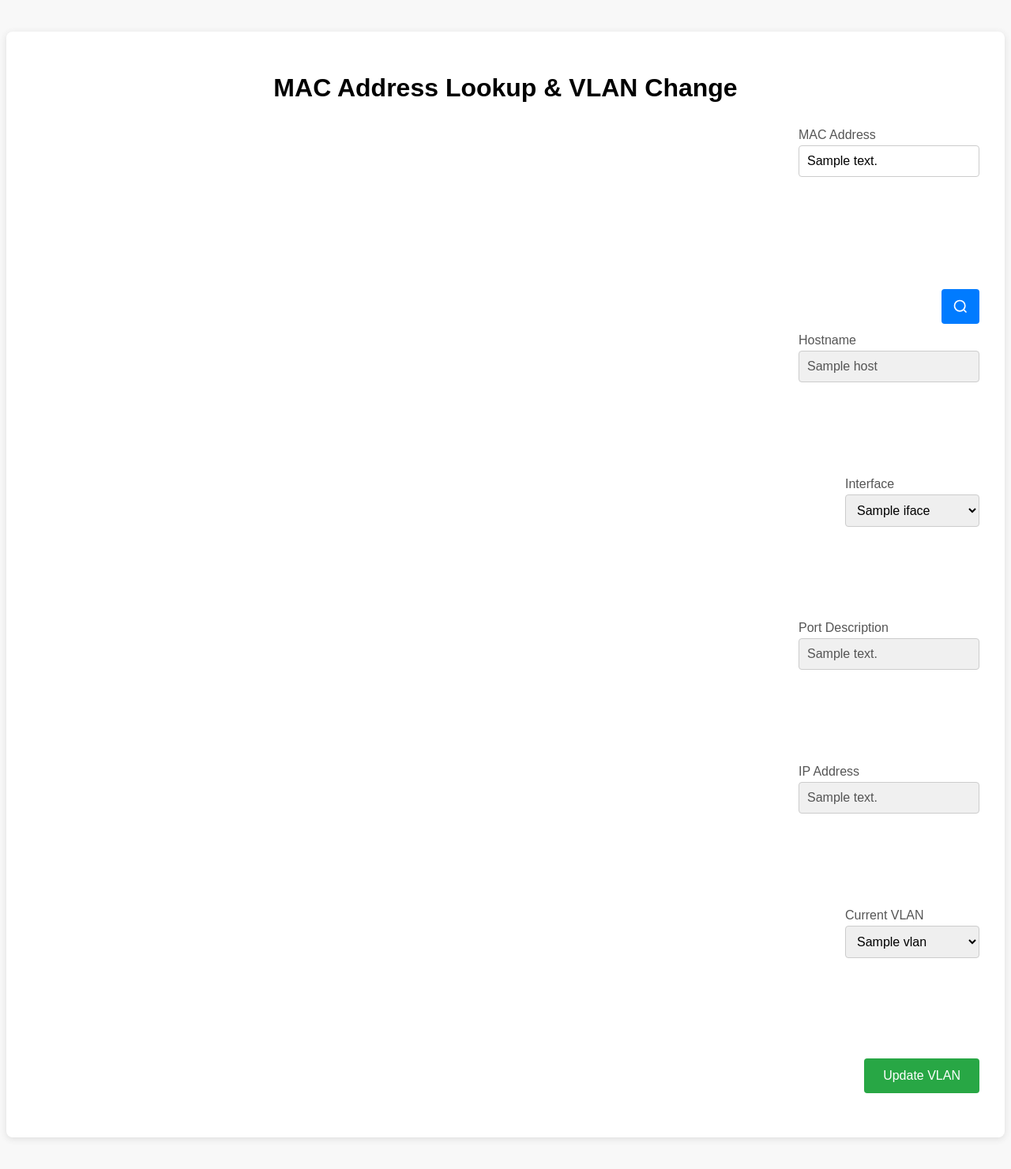
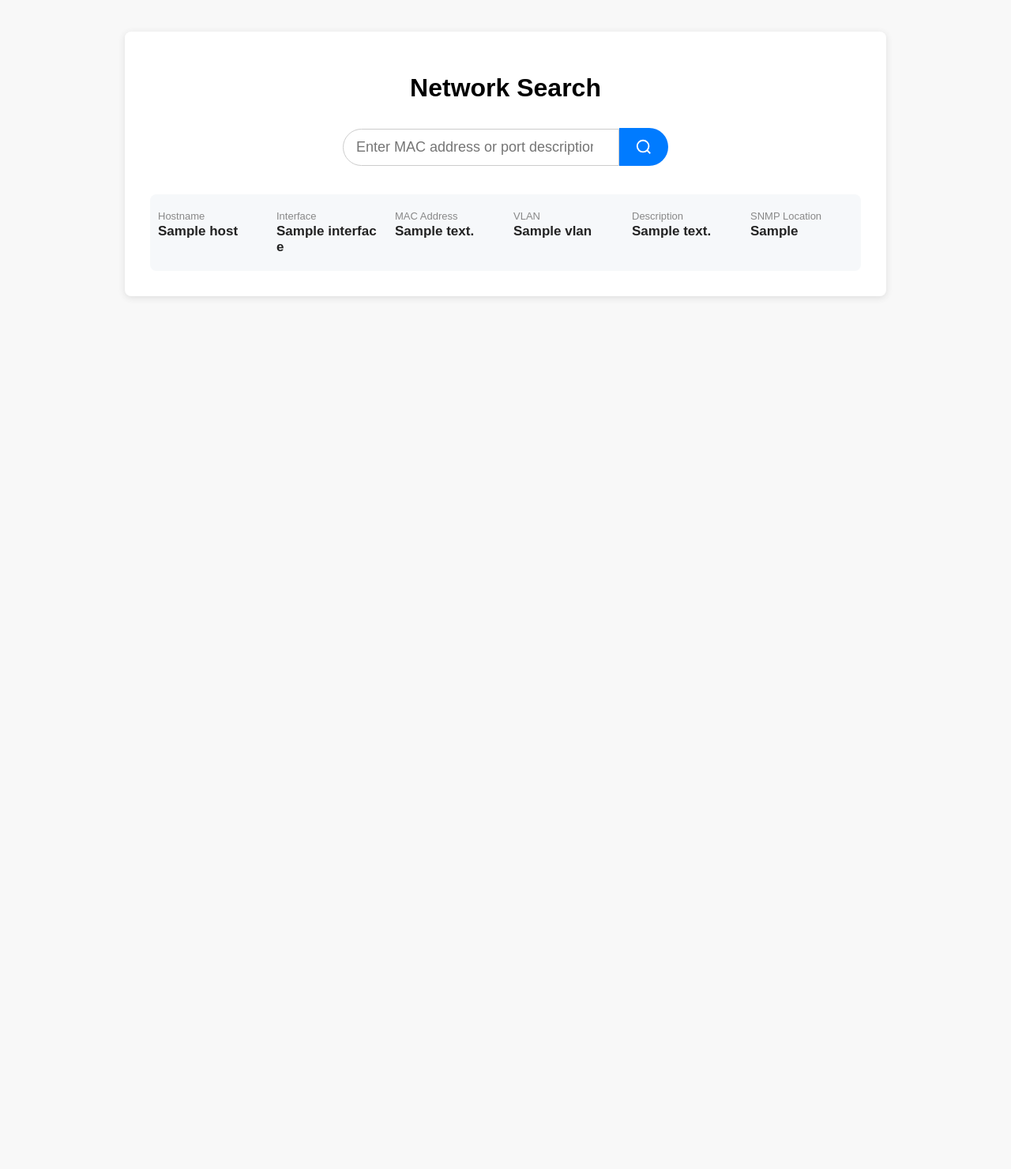
Before and after one commit to ansongdkucl/bau-jobs, a Flask app: template templates/index.html in a window 1280 px wide. Shown: the whole page at 79% size. After the commit the page ends 377 px from the top, so only its background shows below. Run offline with Flask 3, Linux system fonts and the light colour scheme; the template is opened without the code that fills it: most values are stand-ins (such as "Sample title", 1, 10 or a date in 2020); parts of the project's set-up code (start-up, migrations or seed data) failed here and were passed over.

Commit message:
more changes

```diff
--- a/app.py
+++ b/app.py
@@ -1,50 +1,70 @@
-from flask import Flask, render_template, request, redirect, url_for, flash
-from network_lookup import find_mac
-from network_lookup import change_vlan_with_netmiko
+import re
+from flask import Flask, render_template, request, flash, redirect, url_for
+from network_lookup import find_mac, find_port_description
+
+app = Flask(__name__)
+
+@app.route("/", methods=["GET"])
+def index():
+    # You can set up a default empty fields dict
+    fields = {
+        "host": "",
+        "interface": "",
+        "mac_address": "",
+        "vlan": "",
+        "description": "",
+        "snmp_location": ""
+    }
+    return render_template("index.html", fields=fields)
 
 
-app = Flask(__name__)
-app.secret_key = "supersecret"  # Needed for flash messages
-
-@app.route("/", methods=["GET", "POST"])
-def index():
+@app.route("/search", methods=["POST"])
+def search():
+    query = request.form.get("query", "").strip()
     fields = {
-        "mac_address": "",
         "host": "",
         "interface": "",
-        "long_interface": "",
+        "mac_address": "",
         "vlan": "",
         "description": "",
-        "router": "",
-        "ip_address": "",
-        "snmp_location": "",
-        "interfaces_list": [],
-        "vlans_list": []
+        "snmp_location": ""
     }
-    error = None
-
-    if request.method == "POST":
-        mac_address = request.form.get("mac_address", "").strip()
-        fields["mac_address"] = mac_address
-        if not mac_address:
-            error = "Please enter a MAC address."
+    if not query:
+        flash("Please enter a search value.", "error")
+        return render_template("index.html", fields=fields)
+    mac_regex = r"^([0-9A-Fa-f]{2}([:\-\.]?)){5}[0-9A-Fa-f]{2}$"
+    if re.match(mac_regex, query):
+        result = find_mac(query)
+        if result:
+            fields.update({
+                "host": result.get("host", ""),
+                "interface": result.get("interface", ""),
+                "mac_address": query,
+                "vlan": result.get("vlan", ""),
+                "description": result.get("description", ""),
+                "snmp_location": result.get("snmp_location", "")
+            })
+            flash(f"MAC found on {result['host']} {result['interface']}", "success")
         else:
-            result = find_mac(mac_address)
-            if result:
-                fields.update(result)
-            else:
-                error = "MAC address not found."
-
-    return render_template("index.html", fields=fields, error=error)
-
-@app.route("/change_vlan", methods=["POST"])
-def change_vlan():
-    hostname = request.form.get("host")
-    interface = request.form.get("long_interface")
-    vlan_id = request.form.get("vlan")
-    success, message = change_vlan_with_netmiko(hostname, interface, vlan_id)
-    flash(message, "success" if success else "error")
-    return redirect(url_for("index"))
+            flash("MAC address not found.", "error")
+    else:
+        matches = find_port_description(query)
+        if matches:
+            # Show the first match, or handle as you wish
+            m = matches[0]
+            fields.update({
+                "host": m.get("host", ""),
+                "interface": m.get("interface", ""),
+                "mac_address": "",
+                "vlan": "",
+                "description": m.get("description", ""),
+                "snmp_location": ""
+            })
+            flash(f"Description found: {m['host']} ({m['interface']}): {m['description']}", "success")
+        else:
+            flash("No matching port description found.", "error")
+    return render_template("index.html", fields=fields)
 
 if __name__ == "__main__":
+    app.secret_key = "supersecret"
     app.run(debug=True, port=5000)
--- a/templates/index.html
+++ b/templates/index.html
@@ -2,74 +2,98 @@
 <html lang="en">
 <head>
     <meta charset="UTF-8">
-    <title>MAC Lookup Form</title>
+    <title>Network Search</title>
     <meta name="viewport" content="width=device-width, initial-scale=1">
     <style>
         body { font-family: Arial, sans-serif; background: #f8f8f8; }
-        .container { max-width: 1300px; margin: 40px auto; background: #fff; border-radius: 8px; box-shadow: 0 2px 8px #ddd; padding: 32px; }
+        .container { max-width: 900px; margin: 40px auto; background: #fff; border-radius: 8px; box-shadow: 0 2px 8px #ddd; padding: 32px; }
         h1 { text-align: center; margin-bottom: 32px; }
-        .form-row-horizontal {
-            display: flex;
-            align-items: flex-end;
-            gap: 20px;
-            margin-bottom: 24px;
-            flex-wrap: wrap;
-            justify-content: space-between;
-        }
-        .form-group {
-            display: flex;
-            flex-direction: column;
-            min-width: 170px;
-            flex: 1 1 170px;
-        }
-        label { margin-bottom: 4px; color: #555; }
-        input[type="text"], select {
-            padding: 10px;
-            border: 1px solid #ccc;
-            border-radius: 4px;
-            width: 100%;
-            font-size: 16px;
-            box-sizing: border-box;
-        }
-        input[readonly] { background: #f0f0f0; color: #555; }
-        .icon-btn {
-            background: #007bff;
-            border: none;
-            color: #fff;
-            padding: 10px 14px;
-            border-radius: 4px;
-            cursor: pointer;
-            font-size: 18px;
+        .search-bar-row {
             display: flex;
             align-items: center;
             justify-content: center;
-            margin-top: 22px;
-            height: 44px;
+            margin-bottom: 36px;
         }
-        .icon-btn:hover { background: #0056b3; }
-        .update-btn {
-            background: #28a745;
+        .search-bar-row input[type="search"] {
+            padding: 12px 16px;
+            font-size: 18px;
+            border: 1px solid #ccc;
+            border-radius: 24px 0 0 24px;
+            outline: none;
+            width: 350px;
+            transition: border-color 0.2s;
+        }
+        .search-bar-row input[type="search"]:focus {
+            border-color: #007bff;
+        }
+        .search-bar-row button {
+            background: #007bff;
+            color: #fff;
             border: none;
-            color: #fff;
-            padding: 12px 24px;
-            border-radius: 4px;
-            font-size: 16px;
+            padding: 12px 20px;
+            border-radius: 0 24px 24px 0;
+            font-size: 18px;
             cursor: pointer;
-            height: 44px;
-            margin-left: 0;
+            transition: background 0.2s;
+            display: flex;
+            align-items: center;
+            height: 48px;
         }
-        .update-btn:hover { background: #218838; }
-        .error { color: #b30000; margin-bottom: 16px; text-align: center; }
-        .success { color: #008000; margin-bottom: 16px; text-align: center; }
-        @media (max-width: 1400px) {
-            .form-row-horizontal { flex-direction: column; gap: 12px; }
-            .update-btn { margin-top: 8px; }
+        .search-bar-row button:hover {
+            background: #0056b3;
+        }
+        .results-row {
+            display: flex;
+            gap: 20px;
+            margin-top: 24px;
+            justify-content: space-between;
+            flex-wrap: wrap;
+            background: #f6f8fa;
+            border-radius: 8px;
+            padding: 20px 10px;
+        }
+        .result-field {
+            display: flex;
+            flex-direction: column;
+            align-items: flex-start;
+            min-width: 120px;
+            flex: 1 1 120px;
+        }
+        .result-label {
+            font-size: 13px;
+            color: #888;
+            margin-bottom: 2px;
+        }
+        .result-value {
+            font-size: 17px;
+            color: #222;
+            font-weight: bold;
+            word-break: break-all;
+        }
+        .error, .success { text-align: center; margin-bottom: 16px; }
+        .error { color: #b30000; }
+        .success { color: #008000; }
+        @media (max-width: 900px) {
+            .results-row { flex-direction: column; gap: 10px; }
+            .result-field { min-width: 0; }
         }
     </style>
 </head>
 <body>
     <div class="container">
-        <h1>MAC Address Lookup & VLAN Change</h1>
+        <h1>Network Search</h1>
+        <form method="post" action="{{ url_for('search') }}">
+            <div class="search-bar-row">
+                <input type="search" id="query" name="query" placeholder="Enter MAC address or port description..." required>
+                <button type="submit" title="Search">
+                    <!-- SVG search icon -->
+                    <svg xmlns="http://www.w3.org/2000/svg" width="22" height="22" fill="none" stroke="currentColor" stroke-width="2" viewBox="0 0 24 24">
+                        <circle cx="11" cy="11" r="8"/>
+                        <line x1="21" y1="21" x2="16.65" y2="16.65"/>
+                    </svg>
+                </button>
+            </div>
+        </form>
         {% with messages = get_flashed_messages(with_categories=true) %}
           {% if messages %}
             {% for category, message in messages %}
@@ -78,54 +102,32 @@
           {% endif %}
         {% endwith %}
 
-        <form method="post" action="{{ url_for('index') }}">
-            <div class="form-row-horizontal">
-                <div class="form-group">
-                    <label for="mac_address">MAC Address</label>
-                    <input type="text" id="mac_address" name="mac_address" value="{{ fields.mac_address or '' }}" required>
+        <div class="results-row">
+            <div class="result-field">
+                <span class="result-label">Hostname</span>
+                <span class="result-value">{{ fields.host or '-' }}</span>
             </div>
-                <button class="icon-btn" type="submit" title="Lookup MAC">
-                    <!-- SVG search icon -->
-                    <svg xmlns="http://www.w3.org/2000/svg" width="20" height="20" fill="none" stroke="currentColor" stroke-width="2" viewBox="0 0 24 24">
-                        <circle cx="11" cy="11" r="8"/>
-                        <line x1="21" y1="21" x2="16.65" y2="16.65"/>
-                    </svg>
-                </button>
-                <div class="form-group">
-                    <label for="host">Hostname</label>
-                    <input type="text" id="host" name="host" value="{{ fields.host or '' }}" readonly>
+            <div class="result-field">
+                <span class="result-label">Interface</span>
+                <span class="result-value">{{ fields.interface or '-' }}</span>
             </div>
-                <div class="form-group">
-                    <label for="long_interface">Interface</label>
-                    <select id="long_interface" name="long_interface">
-                        {% for iface in fields.interfaces_list %}
-                            <option value="{{ iface }}" {% if iface == fields.long_interface %}selected{% endif %}>{{ iface }}</option>
-                        {% endfor %}
-                    </select>
+            <div class="result-field">
+                <span class="result-label">MAC Address</span>
+                <span class="result-value">{{ fields.mac_address or '-' }}</span>
             </div>
-                <div class="form-group">
-                    <label for="description">Port Description</label>
-                    <input type="text" id="description" name="description" value="{{ fields.description or '' }}" readonly>
+            <div class="result-field">
+                <span class="result-label">VLAN</span>
+                <span class="result-value">{{ fields.vlan or '-' }}</span>
             </div>
-                <div class="form-group">
-                    <label for="ip_address">IP Address</label>
-                    <input type="text" id="ip_address" name="ip_address" value="{{ fields.ip_address or '' }}" readonly>
+            <div class="result-field">
+                <span class="result-label">Description</span>
+                <span class="result-value">{{ fields.description or '-' }}</span>
             </div>
-                <div class="form-group">
-                    <label for="vlan">Current VLAN</label>
-                    <select id="vlan" name="vlan">
-                        {% for vlan in fields.vlans_list %}
-                            <option value="{{ vlan }}" {% if vlan == fields.vlan %}selected{% endif %}>{{ vlan }}</option>
-                        {% endfor %}
-                    </select>
+            <div class="result-field">
+                <span class="result-label">SNMP Location</span>
+                <span class="result-value">{{ fields.snmp_location or '-' }}</span>
             </div>
-                <button class="update-btn" type="submit" formaction="{{ url_for('change_vlan') }}">Update VLAN</button>
         </div>
-        </form>
-
-        {% if error %}
-            <div class="error">{{ error }}</div>
-        {% endif %}
     </div>
 </body>
 </html>
```
Lines whose indentation alone changed are shown as unchanged.
